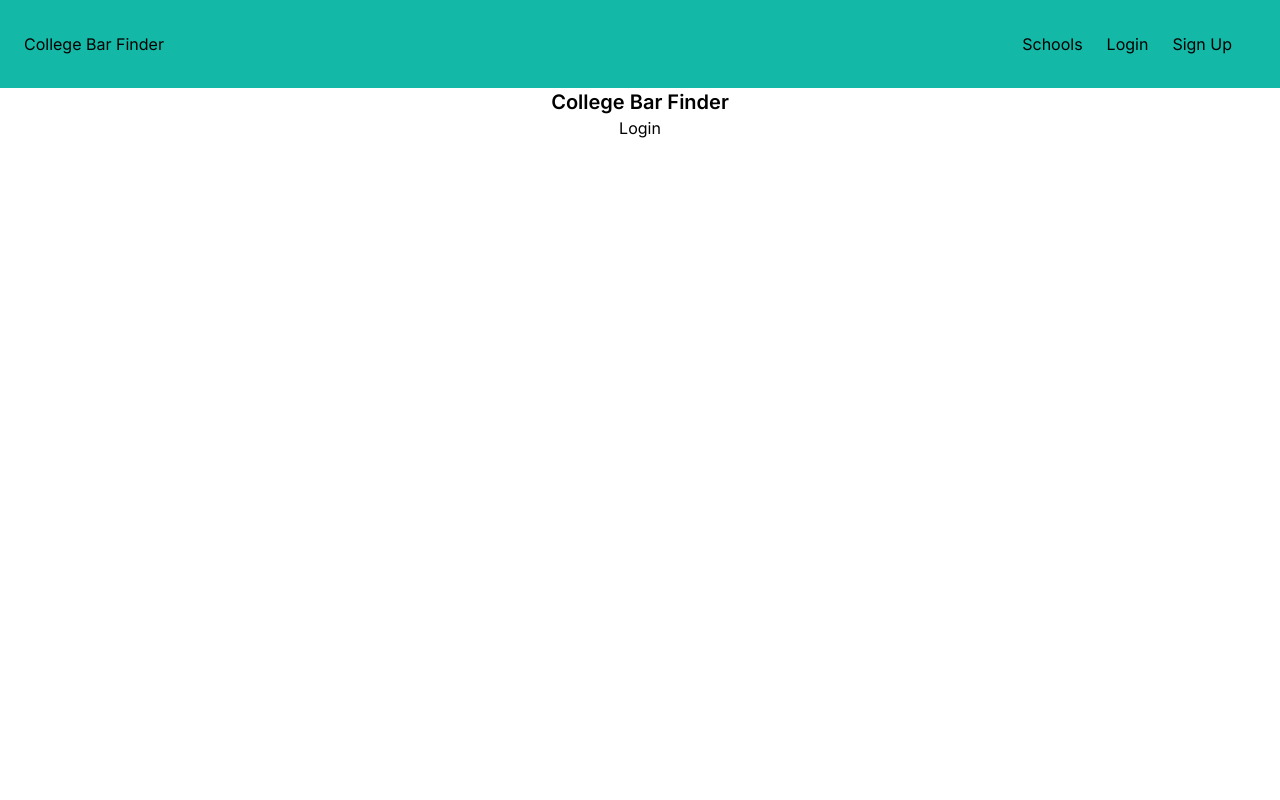
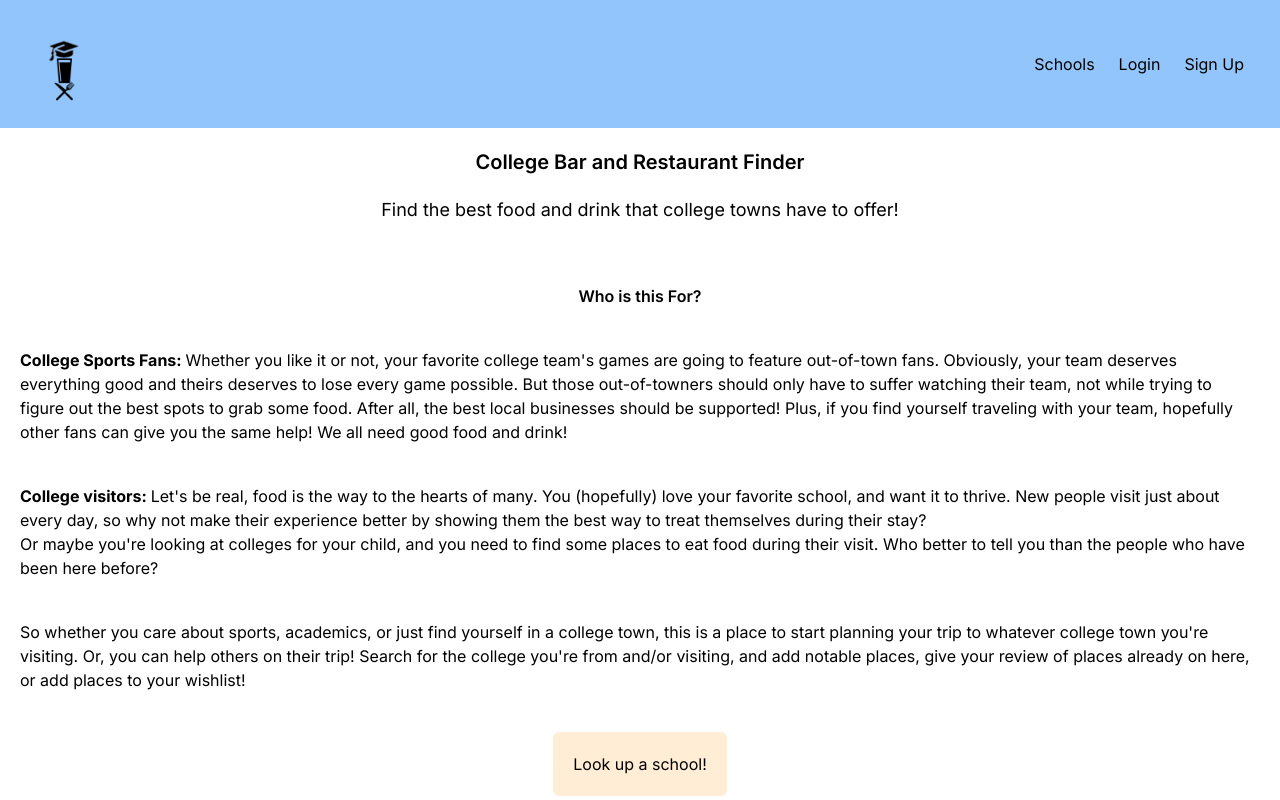
Before and after one commit to jasoonmurraay/college-place-finder, a Next.js app: page / in a window 1280 px wide. Shown: the top 800 px of the page. Built offline with nearby package versions, Linux system fonts and the light colour scheme.

Commit message:
Design modifications
Redesigned Navbar

Added Footer

Added content to homepage

Styled school index page

Added marker for school on place id page

```diff
--- /dev/null
+++ b/components/Footer.tsx
@@ -0,0 +1,10 @@
+const Footer = () => {
+  return (
+    <footer className="bg-blue-300 px-5 py-10">
+      <p>Created by Jason Murray, 2023</p>
+      <p>All maps courtesy of Mapbox</p>
+    </footer>
+  );
+};
+
+export default Footer;
--- a/components/Navbar.tsx
+++ b/components/Navbar.tsx
@@ -47,8 +47,10 @@ const Navbar = () => {
   return (
     <>
       {loginCtx && !isLoading && (
-        <nav className="flex items-center justify-between flex-wrap bg-teal-500 p-6">
-          <a href="/">College Bar Finder</a>
+        <nav className="flex items-center justify-between flex-wrap bg-blue-300 p-6 sticky top-0">
+          <a href="/">
+            <img className="h-20 w-20" src="/logo.png" />
+          </a>
           <div className="flex flex-col items-end">
             {showBurger && (
               <button onClick={() => setShowLinks(!showLinks)}>
@@ -63,7 +65,7 @@ const Navbar = () => {
               <ul
                 className={`flex ${
                   showBurger ? "flex-col my-2" : ""
-                } items-center px-3 py-2`}
+                } items-end text-right px-0 py-2`}
               >
                 <li
                   onClick={() => redirectHandler("/schools")}
--- a/pages/index.tsx
+++ b/pages/index.tsx
@@ -5,6 +5,7 @@ import { useContext, MouseEvent, useEffect, useState } from "react";
 import Navbar from "@/components/Navbar";
 import { useRouter } from "next/router";
 import Head from "next/head";
+import Footer from "@/components/Footer";
 
 const inter = Inter({ subsets: ["latin"] });
 
@@ -30,26 +31,60 @@ export default function Home() {
   return (
     <>
       <Head>
-        <title aria-label="Home Page for College Bar Finder">
-          College Bar Finder
+        <title aria-label="Home Page for College Bar and Restaurant Finder">
+          College Bar and Restaurant Finder
         </title>
       </Head>
       <main className={`flex flex-col ${inter.className}`}>
         <Navbar />
-        <section className="flex flex-col items-center">
-          <h1 className="text-xl font-semibold">College Bar Finder</h1>
-          {loginCtx && !loading && (
-            <>
-              {loginCtx.loginState?.isLoggedIn && (
-                <button onClick={logoutHandler}>Logout</button>
-              )}
-              {!loginCtx.loginState?.isLoggedIn && (
-                <button onClick={() => redirectHandler("/login")}>Login</button>
-              )}
-            </>
-          )}
+        <section className="flex flex-col items-center p-5">
+          <h1 className="text-xl font-semibold">
+            College Bar and Restaurant Finder
+          </h1>
+          <h2 className="my-5 text-lg">
+            Find the best food and drink that college towns have to offer!
+          </h2>
+        </section>
+        <section className="p-5 flex flex-col items-center">
+          <h3 className="font-semibold mb-5">Who is this For?</h3>
+          <p className="my-5">
+            <span className="font-bold">College Sports Fans: </span>Whether you
+            like it or not, your favorite college team's games are going to
+            feature out-of-town fans. Obviously, your team deserves everything
+            good and theirs deserves to lose every game possible. But those
+            out-of-towners should only have to suffer watching their team, not
+            while trying to figure out the best spots to grab some food. After
+            all, the best local businesses should be supported! Plus, if you
+            find yourself traveling with your team, hopefully other fans can
+            give you the same help! We all need good food and drink!
+          </p>
+          <p className="my-5">
+            <span className="font-bold">College visitors: </span>Let's be real,
+            food is the way to the hearts of many. You (hopefully) love your
+            favorite school, and want it to thrive. New people visit just about
+            every day, so why not make their experience better by showing them
+            the best way to treat themselves during their stay? <br /> Or maybe
+            you're looking at colleges for your child, and you need to find some
+            places to eat food during their visit. Who better to tell you than
+            the people who have been here before?
+          </p>
+          <p className="my-5">
+            So whether you care about sports, academics, or just find yourself
+            in a college town, this is a place to start planning your trip to
+            whatever college town you're visiting. Or, you can help others on
+            their trip! Search for the college you're from and/or visiting, and
+            add notable places, give your review of places already on here, or
+            add places to your wishlist!
+          </p>
+          <button
+            className="bg-orange-100 p-5 my-5 rounded-md"
+            onClick={() => redirectHandler("/schools")}
+          >
+            Look up a school!
+          </button>
         </section>
       </main>
+      <Footer />
     </>
   );
 }
--- a/pages/places/[Id].tsx
+++ b/pages/places/[Id].tsx
@@ -64,8 +64,13 @@ const PlaceId = ({ data, error }: PropsType) => {
       longitude: longitude,
       latitude: latitude,
     },
+    schoolMarker: {
+      longitude: Number(data?.School.longitude),
+      latitude: Number(data?.School.latitude),
+    },
   });
   const [markerVisible, setMarkerVisible] = useState(true);
+  const [schoolMarker, setSchoolMarker] = useState(false);
   const [user, setUser] = useState<User | null>(null);
   const [alreadyReviewed, setAlreadyReviewed] = useState(false);
   const [reviewing, setReviewing] = useState(false);
@@ -172,6 +177,12 @@ const PlaceId = ({ data, error }: PropsType) => {
             latitude >= viewportBounds[0][1] &&
             latitude <= viewportBounds[1][1]
         );
+        setSchoolMarker(
+          Number(data.School.longitude) >= viewportBounds[0][0] &&
+            Number(data.School.longitude) <= viewportBounds[1][0] &&
+            Number(data.School.latitude) >= viewportBounds[0][1] &&
+            Number(data.School.latitude) <= viewportBounds[1][1]
+        );
       }
 
       setViewState({
@@ -181,6 +192,10 @@ const PlaceId = ({ data, error }: PropsType) => {
         marker: {
           longitude: viewState.marker.longitude,
           latitude: viewState.marker.latitude,
+        },
+        schoolMarker: {
+          longitude: viewState.schoolMarker.longitude,
+          latitude: viewState.schoolMarker.latitude,
         },
       });
     },
@@ -381,10 +396,21 @@ const PlaceId = ({ data, error }: PropsType) => {
                       longitude={longitude}
                       latitude={latitude}
                       offset={[0, -250]}
-                      anchor="center"
+                      anchor="bottom"
                       style={{ width: 20 }}
                     >
                       <img className="w-full h-full" src="/map-pin.png" />
+                    </Marker>
+                  )}
+                  {schoolMarker && (
+                    <Marker
+                      longitude={Number(data.School.longitude)}
+                      latitude={Number(data.School.latitude)}
+                      offset={[0, -250]}
+                      anchor="bottom"
+                      style={{ width: 20 }}
+                    >
+                      <img className="w-full h-full" src="/map-pin-red.png" />
                     </Marker>
                   )}
 
--- a/pages/schools/index.tsx
+++ b/pages/schools/index.tsx
@@ -5,6 +5,7 @@ import { School } from "@/data/interfaces";
 import Navbar from "@/components/Navbar";
 import Card from "@/components/Card";
 import Head from "next/head";
+import Footer from "@/components/Footer";
 
 interface SchoolsProps {
   schools: School[];
@@ -52,7 +53,7 @@ const schools = (props: SchoolsProps) => {
       <li
         onClick={() => redirectHandler(`/schools/${school._id}`)}
         key={school._id}
-        className="w-48 h-32 mx-3 my-3"
+        className="w-48 h-32 mx-3 my-3 transition-transform duration-300 ease-out hover:-translate-y-1"
       >
         <Card
           header={school.CommonName}
@@ -71,9 +72,9 @@ const schools = (props: SchoolsProps) => {
       </Head>
       <Navbar />
       <div className="mx-5">
-        <section>
+        <section className="mx-5 flex flex-col md:flex-row my-2 justify-between sticky top-32 z-[1]">
           <input
-            className="w-full"
+            className="w-full md:w-2/4 md:ml-0 p-3"
             type="text"
             placeholder="Search for schools"
             ref={queryRef}
@@ -83,6 +84,7 @@ const schools = (props: SchoolsProps) => {
             onChange={(e) => {
               setFilterValue(e.target.value);
             }}
+            className=""
           >
             <option value="">All Division 1 Schools</option>
             <option value="Southeastern Conference">SEC</option>
@@ -119,19 +121,12 @@ const schools = (props: SchoolsProps) => {
             <option value="America East Conference">America East</option>
             <option value="Independent">Independents</option>
           </select>
-          {/* <select
-            value={stateFilter}
-            onChange={(e) => setStateFilter(e.target.value)}
-          >
-            <option value="">All states</option>
-            <option value="AL">Alabama</option>
-            <option value="OH">Ohio</option>
-          </select> */}
         </section>
         <ul className="flex flex-wrap justify-center">
           {renderSchools(filtered)}
         </ul>
       </div>
+      <Footer />
     </>
   );
 };
--- a/styles/globals.css
+++ b/styles/globals.css
@@ -21,6 +21,19 @@ body {
   margin: 0;
 }
 
+html,
+body,
+body > div:first-child,
+div#__next,
+div#__next > div,
+div#__next > main {
+  display: flex;
+  flex-direction: column;
+  min-height: 100vh;
+  margin: 0;
+  padding: 0;
+}
+
 /* body {
   color: rgb(var(--foreground-rgb));
   background: linear-gradient(
```
Also changed, not shown: pages/schools/[Id].tsx (+68 -16 lines), public/logo.png (added), public/map-pin-red.png (added).
